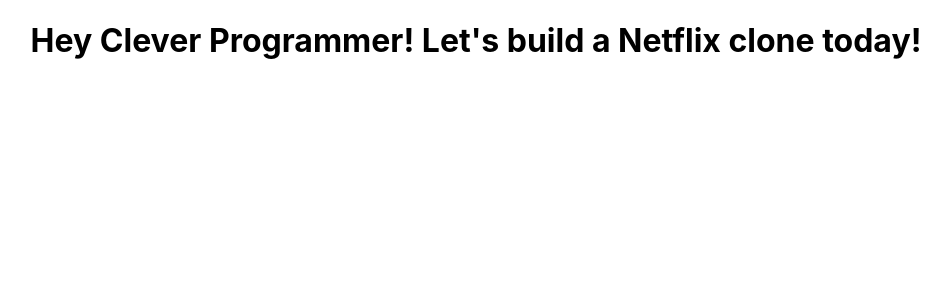
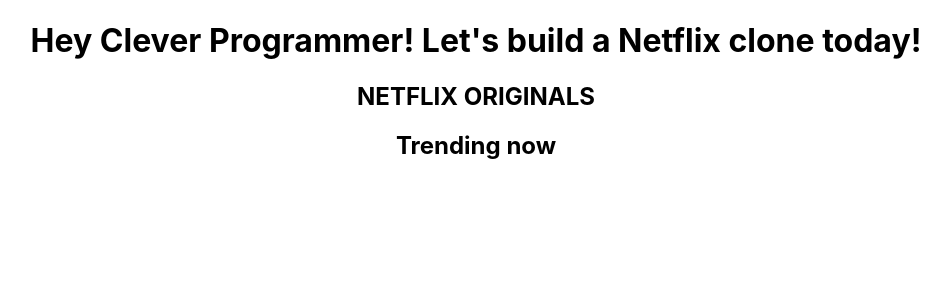
Before and after one commit to alexlecco/netflix-clone-fe, a React (Create React App) app: page / in a window 1280 px wide. Shown: the top 300 px of the page, without its empty margins (164-1114 px from the left). Built offline with nearby package versions, Linux system fonts and the light colour scheme.

Commit message:
create Row and render title prop

```diff
--- a/src/App.js
+++ b/src/App.js
@@ -1,10 +1,17 @@
 import React from "react";
 import "./App.css";
+import Row from "./Row";
+import requests from "./requests";
 
 function App() {
   return (
     <div className="App">
       <h1>Hey Clever Programmer! Let's build a Netflix clone today!</h1>
+      <Row
+        title="NETFLIX ORIGINALS"
+        fetchUrl={requests.fetchNetflixOriginals}
+      />
+      <Row title="Trending now" fetchUrl={requests.fetchTrending} />
     </div>
   );
 }
--- /dev/null
+++ b/src/Row.js
@@ -0,0 +1,15 @@
+import React, { useState, useEffect } from "react";
+
+function Row({ title }) {
+  const [movies, setMovies] = useState([]);
+
+  useEffect(() => {}, []);
+
+  return (
+    <div>
+      <h2>{title}</h2>
+    </div>
+  );
+}
+
+export default Row;
```
Also changed, not shown: src/requests.js (renamed from src/request.js).
